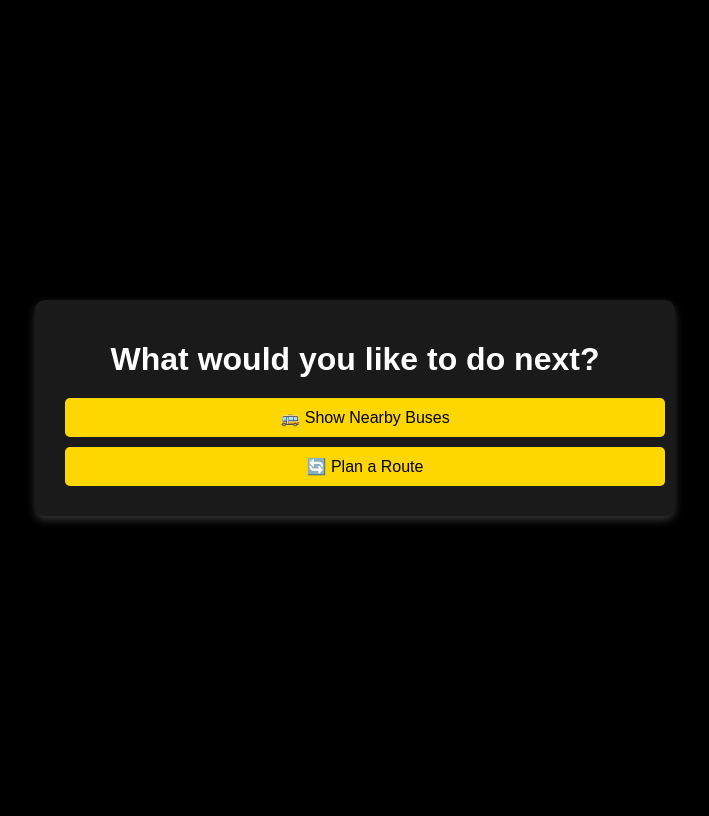
After one commit to Rithika-27/app, a Flask app: page /location_options in a window 1280 px wide. The commit adds this page. Shown: the whole page, without its empty margins (285-994 px from the left). Run offline with Flask 3, Linux system fonts and the light colour scheme; the visitor is signed in with stand-in values (Sample User, id 1); some libraries are stand-ins or nearby versions.

Commit message:
nearby buses added

```diff
--- a/app.py
+++ b/app.py
@@ -7,6 +7,21 @@ app = Flask(__name__)
 app.config.from_pyfile('config.py')
 
 mongo = PyMongo(app)
+
+from math import radians, cos, sin, sqrt, atan2
+
+def haversine(lat1, lon1, lat2, lon2):
+    """Calculate the great-circle distance between two points on Earth."""
+    R = 6371  # Radius of Earth in km
+    lat1, lon1, lat2, lon2 = map(radians, [lat1, lon1, lat2, lon2])
+
+    dlat = lat2 - lat1
+    dlon = lon2 - lon1
+
+    a = sin(dlat / 2) ** 2 + cos(lat1) * cos(lat2) * sin(dlon / 2) ** 2
+    c = 2 * atan2(sqrt(a), sqrt(1 - a))
+
+    return R * c
 
 # Home Page
 @app.route('/')
@@ -82,7 +97,43 @@ def mapping():
 def location():
     return render_template('location.html')
 
+@app.route('/location_options', methods=['GET'])
+def location_options():
+    if 'logged_in' not in session:
+        return redirect(url_for('login'))
+    return render_template('location_options.html')
 
+# Nearby Buses Page
+@app.route('/nearby_buses', methods=['GET'])
+def nearby_buses():
+    if 'logged_in' not in session:
+        return redirect(url_for('login'))
+
+    user = mongo.db.users.find_one({"email": session['email']})
+    if not user or "latitude" not in user or "longitude" not in user:
+        return jsonify({"error": "Location not found. Enable location first."}), 400
+
+    user_lat, user_lon = float(user["latitude"]), float(user["longitude"])
+
+    # Fetch all buses from track_bus collection
+    buses = list(mongo.db.track_bus.find({}, {"_id": 0}))
+
+    # Filter buses within 5 km radius
+    nearby_buses = []
+    for bus in buses:
+        bus_lat, bus_lon = float(bus.get("latitude", 0)), float(bus.get("longitude", 0))
+        distance = haversine(user_lat, user_lon, bus_lat, bus_lon)
+
+        if distance <= 5:  # Only include buses within 5 km
+            nearby_buses.append({
+                "bus_id": bus["bus_id"],
+                "route": bus.get("route", "Unknown Route"),
+                "latitude": bus_lat,
+                "longitude": bus_lon,
+                "distance": round(distance, 2)  # Rounded distance
+            })
+
+    return render_template("nearby_buses.html", buses=nearby_buses)
 # Start and End Location Page
 @app.route('/combine', methods=['GET', 'POST'])
 def combine():
--- a/templates/location.html
+++ b/templates/location.html
@@ -74,7 +74,7 @@
         <div id="map"></div>
 
         <!-- Hidden Form to Submit Location -->
-        <form action="{{ url_for('combine') }}" method="post">
+        <form action="{{ url_for('location_options') }}" method="get">
             <input type="hidden" id="startLocation" name="startLocation" value="">
             <button id="nextButton" type="submit">Next</button>
         </form>
--- /dev/null
+++ b/templates/location_options.html
@@ -0,0 +1,65 @@
+<!DOCTYPE html>
+<html lang="en">
+
+<head>
+    <meta charset="UTF-8">
+    <meta name="viewport" content="width=device-width, initial-scale=1.0">
+    <title>Choose Your Action</title>
+    <style>
+        body {
+            font-family: Arial, sans-serif;
+            display: flex;
+            justify-content: center;
+            align-items: center;
+            height: 100vh;
+            background-color: #000;
+            color: white;
+        }
+
+        .container {
+            text-align: center;
+            width: 600px;
+            padding: 20px;
+            border-radius: 10px;
+            background-color: rgba(255, 255, 255, 0.1);
+            box-shadow: 0 4px 8px rgba(255, 255, 255, 0.2);
+        }
+
+        h1 {
+            font-size: 2rem;
+            margin-bottom: 20px;
+        }
+
+        .btn {
+            background-color: #FFD700;
+            color: black;
+            padding: 10px 20px;
+            border: none;
+            border-radius: 5px;
+            cursor: pointer;
+            font-size: 16px;
+            margin: 10px;
+            transition: 0.3s;
+            display: block;
+            width: 100%;
+        }
+
+        .btn:hover {
+            background-color: #FFC107;
+        }
+    </style>
+</head>
+
+<body>
+    <div class="container">
+        <h1>What would you like to do next?</h1>
+        <form action="{{ url_for('nearby_buses') }}" method="get">
+            <button class="btn" type="submit">🚌 Show Nearby Buses</button>
+        </form>
+        <form action="{{ url_for('combine') }}" method="get">
+            <button class="btn" type="submit">🔄 Plan a Route</button>
+        </form>
+    </div>
+</body>
+
+</html>
```
Also changed, not shown: templates/nearby_buses.html (added, +70 -0 lines), templates/option.html (deleted, +0 -87 lines).
